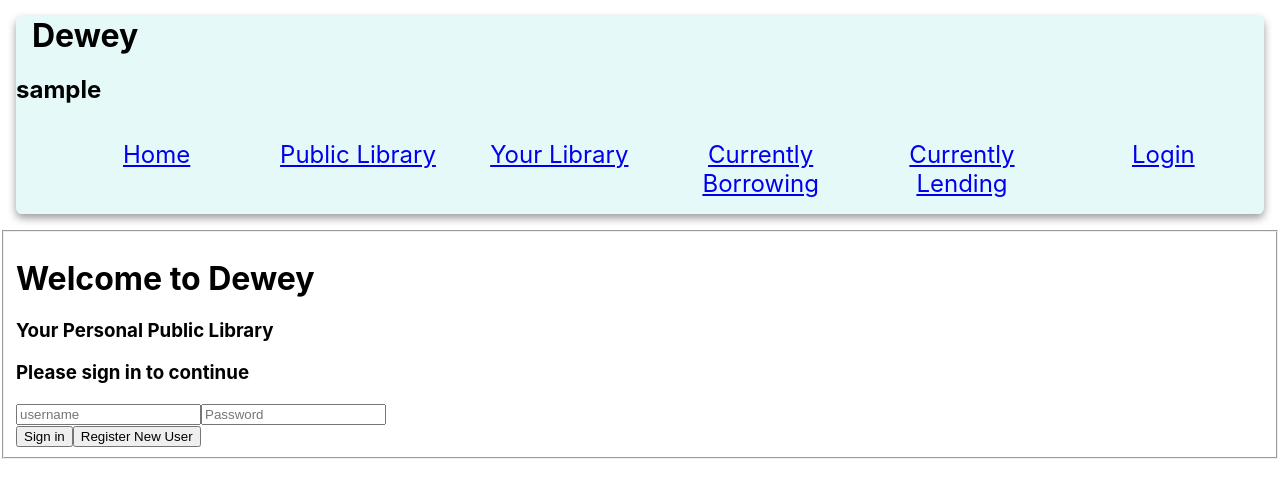
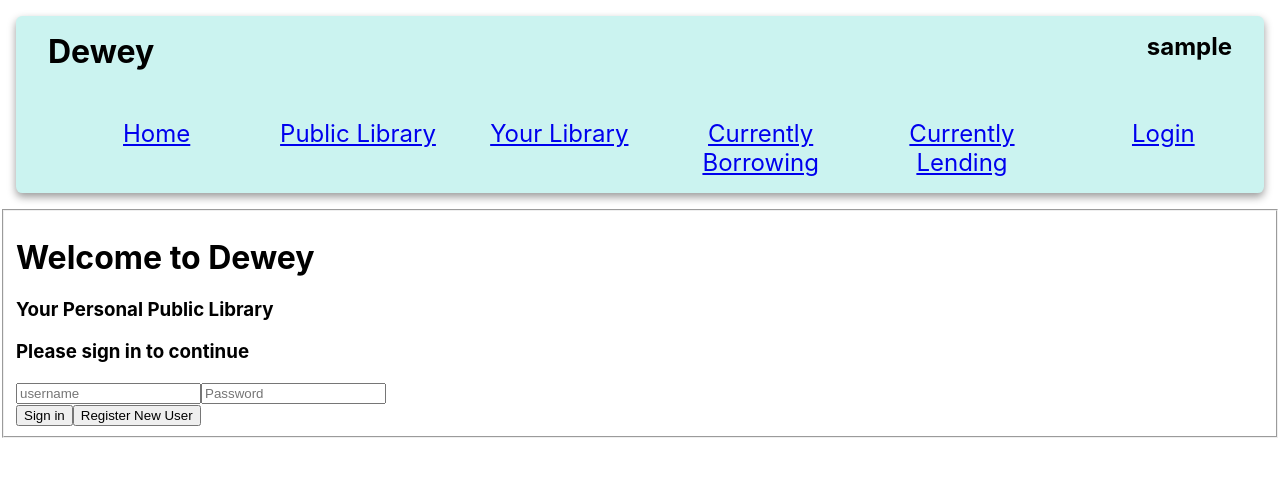
Before and after one commit to abernethyb/dewey, a React (Create React App) app: page /login in a window 1280 px wide. Shown: the top 498 px of the page. Built offline with nearby package versions, Linux system fonts and the light colour scheme; sample sign-in values are in the browser's storage.

Commit message:
adjusted nav css

```diff
--- a/src/components/items/Item.css
+++ b/src/components/items/Item.css
@@ -44,7 +44,7 @@
     height: 25rem;
 }
 .new--item {
-    background-color: rgba(46, 196, 182, 1);
+    background-color: rgba(114, 168, 185, 1);
     box-shadow: 0 4px 8px 0 rgba(0,0,0, 0.4);
     border-radius: 0.4rem;
     margin: .5rem;
@@ -77,7 +77,7 @@
     height: 10%;
 }
 .checkout--card {
-    background-color: rgba(255, 159, 28, 1);
+    background-color: rgba(255, 191, 105, 1);
     box-shadow: 0 4px 8px 0 rgba(0,0,0, 0.4);
     border-radius: 0.4rem;
     margin: .5rem;
@@ -89,7 +89,7 @@
     box-shadow: 0 8px 16px 0 rgba(0, 0, 0, 0.4);
   }
 .lending--card {
-    background-color: rgba(114, 168, 185, 1);
+    background-color: rgba(46, 196, 182, 1);
     box-shadow: 0 4px 8px 0 rgba(0,0,0, 0.4);
     border-radius: 0.4rem;
     margin: .5rem;
--- a/src/components/items/Library.css
+++ b/src/components/items/Library.css
@@ -9,7 +9,7 @@
     flex-wrap: wrap;
     margin: 2rem 1rem;
     justify-content: flex-start;
-    background-color: rgba(203, 243, 240, 0.493);
+    background-color: rgba(203, 243, 240, 0.3);
     box-shadow: 0 4px 8px 0 rgba(0,0,0, 0.4);
     border-radius: 0.4rem;
 }
--- a/src/components/nav/NavBar.css
+++ b/src/components/nav/NavBar.css
@@ -1,14 +1,16 @@
 header {
-    background-color: rgba(203, 243, 240, 0.493);
+    background-color: rgba(203, 243, 240, 1);
     box-shadow: 0 4px 8px 0 rgba(0,0,0, 0.4);
     border-radius: 0.4rem;
     /* display: flex;
-    flex-direction: row; */
+    flex-direction: row;
+    flex-wrap: nowrap; */
     margin: 1rem;
 }
 
 .nav--container {
     display: flex;
+    flex-wrap: wrap;
     justify-content: space-around;
 }
 
@@ -26,6 +28,16 @@ nav .nav--container li {
     color: brown;
   }
 
+  .header--top {
+      display: flex;
+      justify-content: space-between;
+  }
+
   .site-title {
-      margin: 1rem;
+      margin: 1rem 2rem;
   }
+
+  .user--name {
+      margin: 1rem 2rem;
+
+  }
--- a/src/components/nav/NavBar.js
+++ b/src/components/nav/NavBar.js
@@ -12,10 +12,13 @@ const NavBar = props => {
 
   return (
     <header>
-      <h1 className="site-title">
-        Dewey
+      <div className="header--top">
+        <h1 className="site-title">
+          Dewey
       </h1>
-      <h2 className="user--name">{sessionStorage.getItem("username")}</h2>
+        <h2 className="user--name">{sessionStorage.getItem("username")}</h2>
+      </div>
+
       <nav>
         <ul className="nav--container">
           <li>
```
